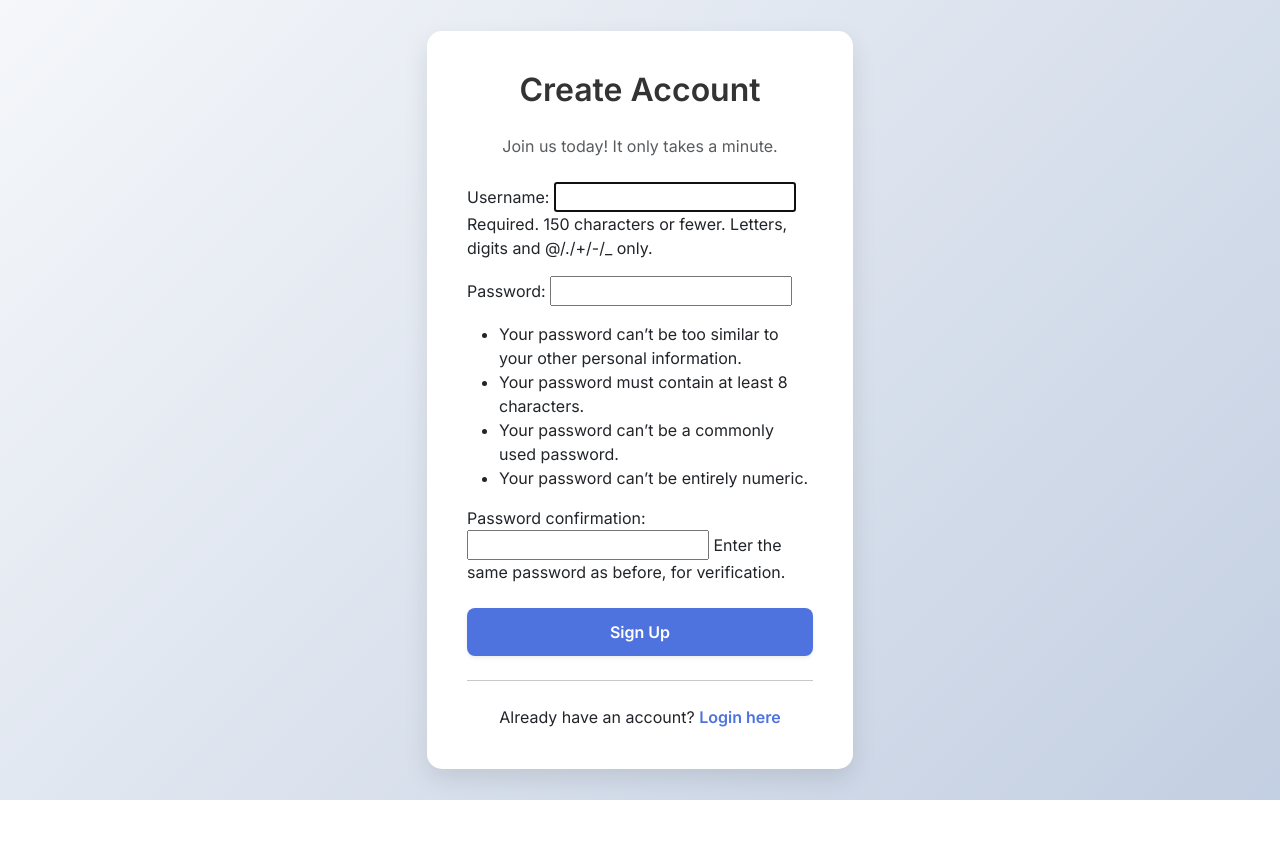
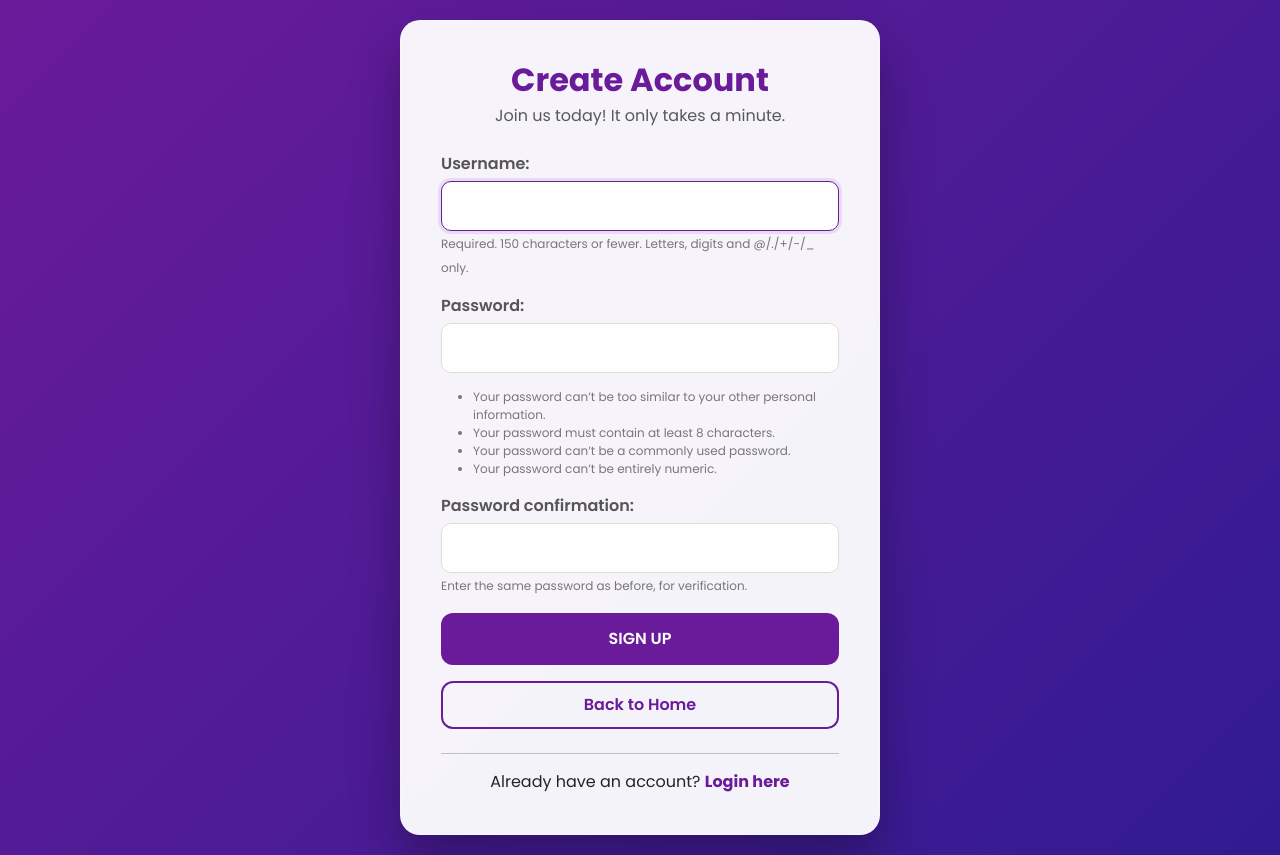
Before and after one commit to DikshaMourya/my-shopping-site, a Django app: page /signup/ in a window 1280 px wide. Before the commit the page ends 800 px from the top, so only its background shows below. Run offline with Django 5.2, Linux system fonts and the light colour scheme.

Commit message:
Updated Signup page with unique theme

```diff
--- a/collection/templates/collection/signup.html
+++ b/collection/templates/collection/signup.html
@@ -3,81 +3,121 @@
 <head>
     <meta charset="UTF-8">
     <meta name="viewport" content="width=device-width, initial-scale=1.0">
-    <title>Create Account</title>
+    <title>Join My-Mart | Unique Signup</title>
     <link href="https://cdn.jsdelivr.net/npm/bootstrap@5.3.0/dist/css/bootstrap.min.css" rel="stylesheet">
-    <link href="https://fonts.googleapis.com/css2?family=Inter:wght@400;600&display=swap" rel="stylesheet">
+    <link href="https://fonts.googleapis.com/css2?family=Poppins:wght@300;400;600;700&display=swap" rel="stylesheet">
 
     <style>
         body {
-            background: linear-gradient(135deg, #f5f7fa 0%, #c3cfe2 100%);
-            font-family: 'Inter', sans-serif;
-            height: 100vh;
+            /* Purple Gradient Background like My-Mart theme */
+            background: linear-gradient(135deg, #6a1b9a 0%, #311b92 100%);
+            font-family: 'Poppins', sans-serif;
+            min-height: 100vh;
             display: flex;
             align-items: center;
             justify-content: center;
+            margin: 0;
+            padding: 20px;
         }
+
         .signup-card {
-            background: #ffffff;
-            border-radius: 15px;
-            border: none;
-            box-shadow: 0 10px 25px rgba(0,0,0,0.1);
+            background: rgba(255, 255, 255, 0.95);
+            backdrop-filter: blur(10px);
+            border-radius: 20px;
             padding: 40px;
             width: 100%;
+            max-width: 480px;
+            box-shadow: 0 25px 50px rgba(0,0,0,0.3);
+            border: 1px solid rgba(255,255,255,0.3);
         }
+
+        h2 {
+            font-weight: 700;
+            color: #6a1b9a;
+            text-align: center;
+            margin-bottom: 5px;
+        }
+
         .btn-primary {
-            background-color: #4e73df;
+            background: #6a1b9a !important;
             border: none;
-            padding: 12px;
+            padding: 14px;
             font-weight: 600;
-            border-radius: 8px;
-            transition: all 0.3s;
+            border-radius: 12px;
+            transition: 0.3s;
         }
+
         .btn-primary:hover {
-            background-color: #2e59d9;
+            background: #4a148c !important;
             transform: translateY(-2px);
         }
-        .form-control {
-            border-radius: 8px;
+
+        .btn-outline-purple {
+            color: #6a1b9a;
+            border: 2px solid #6a1b9a;
             padding: 10px;
+            font-weight: 600;
+            border-radius: 12px;
+            text-decoration: none;
+            display: block;
+            text-align: center;
+            transition: 0.3s;
         }
-        h2 {
-            font-weight: 700;
-            color: #333;
-            margin-bottom: 25px;
+
+        .btn-outline-purple:hover {
+            background: #6a1b9a;
+            color: white;
         }
-        .login-link {
-            color: #4e73df;
-            text-decoration: none;
+
+        /* Django Form Styling */
+        form p { margin-bottom: 15px; }
+        form p label {
             font-weight: 600;
+            color: #555;
+            display: block;
+            margin-bottom: 5px;
         }
+        form p input {
+            width: 100%;
+            padding: 12px;
+            border-radius: 10px;
+            border: 1px solid #ddd;
+            outline: none;
+        }
+        form p input:focus {
+            border-color: #6a1b9a;
+            box-shadow: 0 0 0 3px rgba(106, 27, 154, 0.1);
+        }
+        .helptext, ul { font-size: 0.75rem; color: #777; }
     </style>
 </head>
 <body>
 
-<div class="container" style="max-width: 450px;">
 <div class="signup-card">
-        <h2 class="text-center">Create Account</h2>
+    <h2>Create Account</h2>
     <p class="text-muted text-center mb-4">Join us today! It only takes a minute.</p>
 
     <form method="POST">
         {% csrf_token %}
-
         <div class="mb-3">
             {{ form.as_p }}
         </div>
 
-            <button type="submit" class="btn btn-primary w-100 shadow-sm mt-2">
-                Sign Up
+        <button type="submit" class="btn btn-primary w-100 mb-3">
+            SIGN UP
         </button>
     </form>
 
-        <hr class="my-4">
+    <a href="/" class="btn btn-outline-purple w-100 mb-4">
+        Back to Home
+    </a>
+
+    <hr>
 
     <p class="text-center mb-0">
         Already have an account?
-            <a href="{% url 'login' %}" class="login-link">Login here</a>
+        <a href="{% url 'login' %}" style="color: #6a1b9a; font-weight: 700; text-decoration: none;">Login here</a>
     </p>
-    </div>
 </div>
 
 </body>
```
Lines whose indentation alone changed are shown as unchanged.
